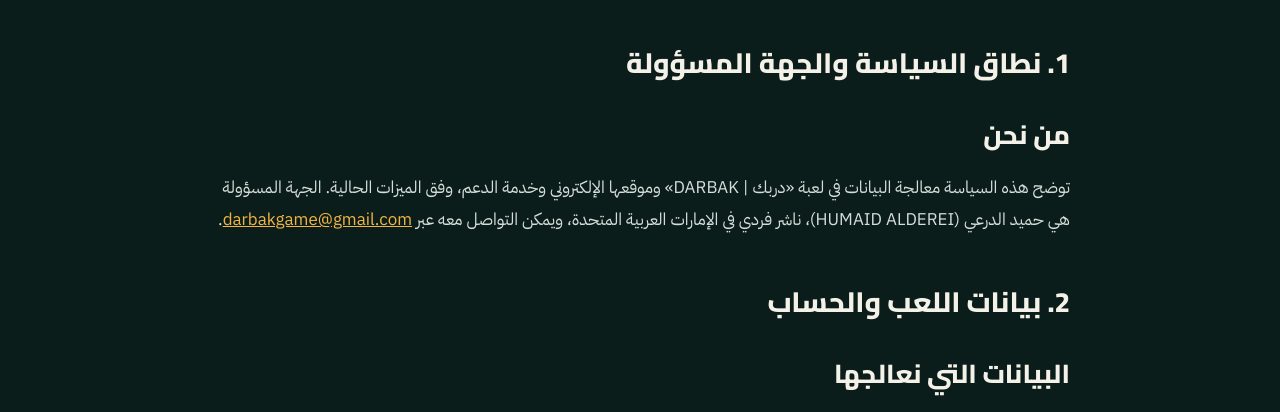
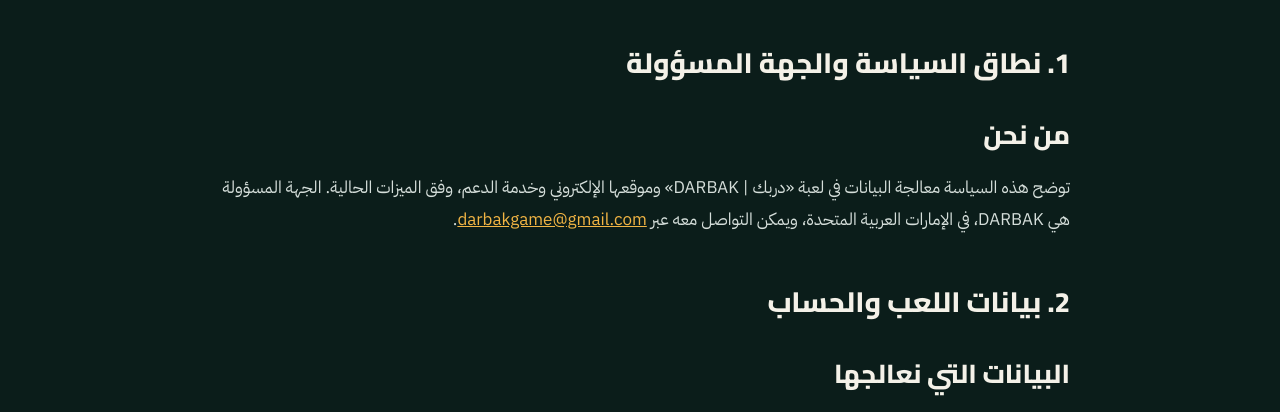
Before and after one commit to darbakgame/darbak-website, a plain HTML site: page privacy.html in a window 1280 px wide. Shown: the part 328-740 px from the top of the page. Drawn offline with Linux system fonts and the light colour scheme.

Commit message:
Use DARBAK identity in Arabic and English privacy policies

```diff
--- a/privacy.html
+++ b/privacy.html
@@ -54,7 +54,7 @@ a{color:#F2B544}a:hover{color:#FFD27A}
 
 
 <section id="policy-1" style="display:flex;flex-direction:column;gap:20px;scroll-margin-top:24px"><h2 style="margin:0;font-family:Cairo,sans-serif;font-size:28px;color:#F4F1E8">1. نطاق السياسة والجهة المسؤولة</h2><section id="who" style="display: flex; flex-direction: column; gap: 12px; scroll-margin-top: 24px">
-<h3 style="margin: 0; font-family: Cairo, sans-serif; font-size: 26px; color: #F4F1E8">من نحن</h3><p style="margin:0">توضح هذه السياسة معالجة البيانات في لعبة «دربك | DARBAK» وموقعها الإلكتروني وخدمة الدعم، وفق الميزات الحالية. الجهة المسؤولة هي حميد الدرعي (HUMAID ALDEREI)، ناشر فردي في الإمارات العربية المتحدة، ويمكن التواصل معه عبر <a href="mailto:darbakgame@gmail.com">darbakgame@gmail.com</a>.</p></section></section>
+<h3 style="margin: 0; font-family: Cairo, sans-serif; font-size: 26px; color: #F4F1E8">من نحن</h3><p style="margin:0">توضح هذه السياسة معالجة البيانات في لعبة «دربك | DARBAK» وموقعها الإلكتروني وخدمة الدعم، وفق الميزات الحالية. الجهة المسؤولة هي DARBAK، في الإمارات العربية المتحدة، ويمكن التواصل معه عبر <a href="mailto:darbakgame@gmail.com">darbakgame@gmail.com</a>.</p></section></section>
 <section id="policy-2" style="display:flex;flex-direction:column;gap:20px;scroll-margin-top:24px"><h2 style="margin:0;font-family:Cairo,sans-serif;font-size:28px;color:#F4F1E8">2. بيانات اللعب والحساب</h2><section id="data" style="display: flex; flex-direction: column; gap: 16px; scroll-margin-top: 24px">
 <h3 style="margin: 0; font-family: Cairo, sans-serif; font-size: 26px; color: #F4F1E8">البيانات التي نعالجها</h3>
 <div style="overflow-x: auto; border: 1px solid #24473F; border-radius: 12px">
```
Also changed, not shown: privacy-en.html (+1 -1 lines).
